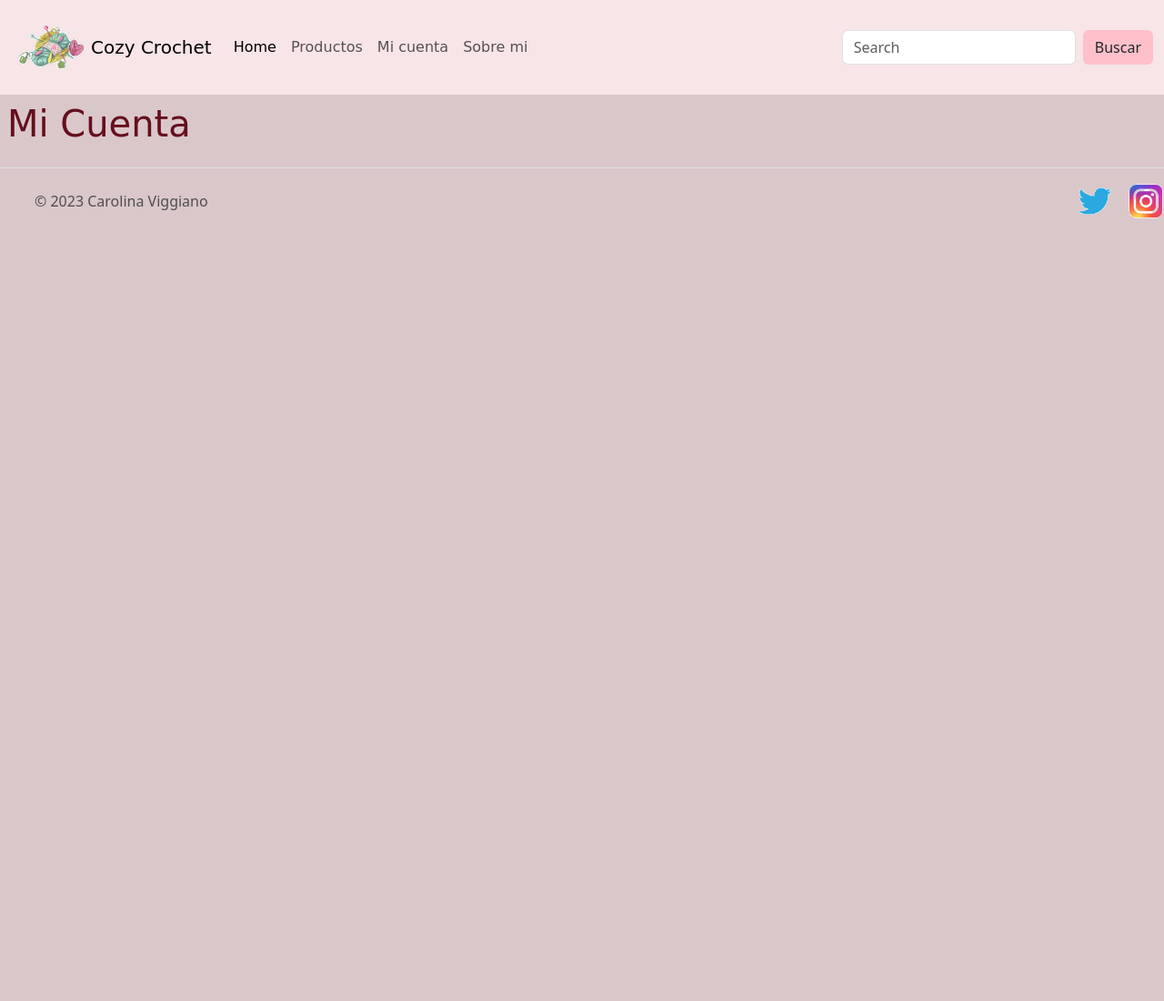
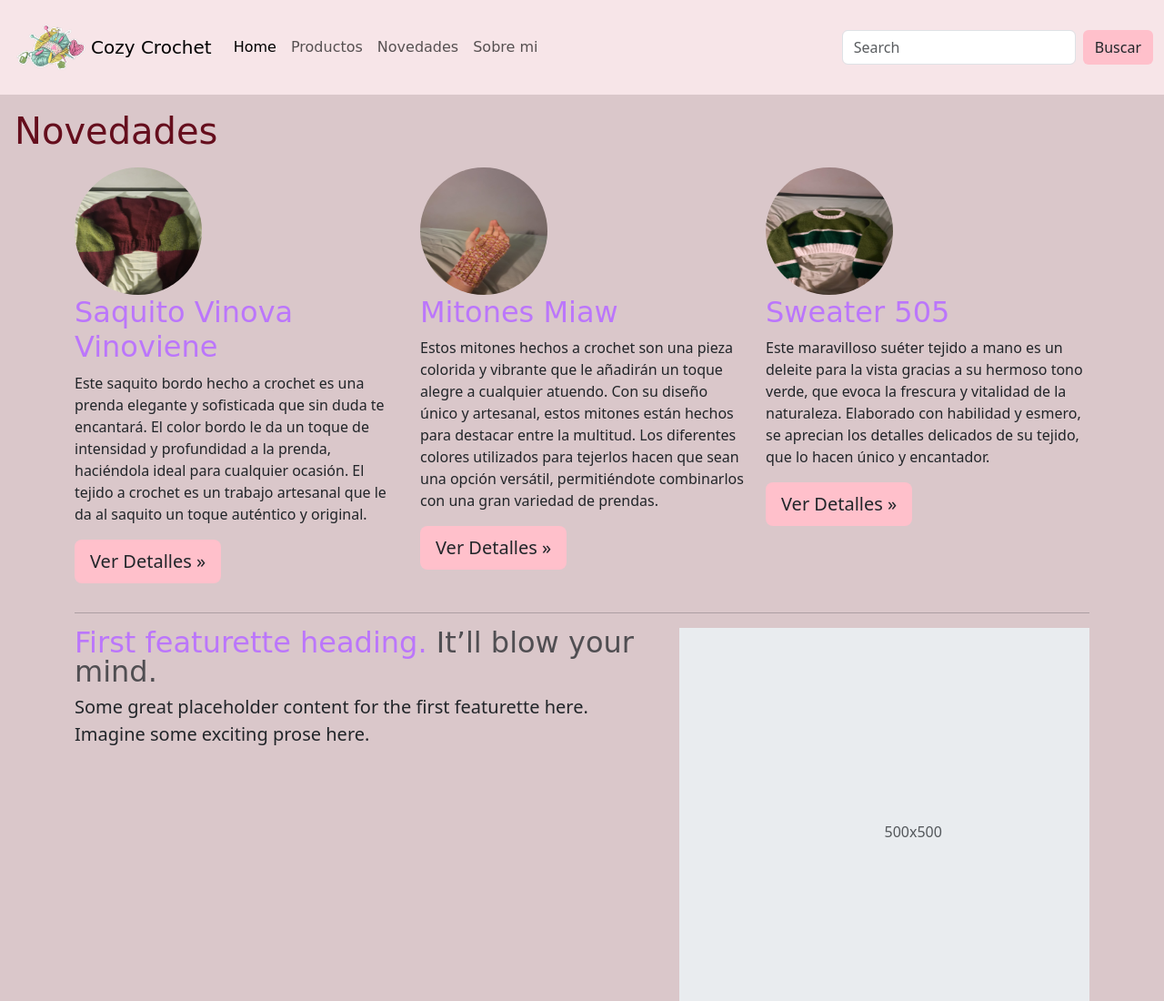
Before and after one commit to caroviggiano/codigo1, a plain HTML site: page pages/cuenta.html in a window 1280 px wide. Shown: the top 1100 px of the page at 91% size. Before the commit the page ends 800 px from the top, so only its background shows below. Drawn offline with nearby package versions, Linux system fonts and the light colour scheme.

Commit message:
añado Novedades 1

```diff
--- a/pages/cuenta.html
+++ b/pages/cuenta.html
@@ -35,7 +35,7 @@
 
 
                         <li class="nav-item">
-                            <a class="nav-link" href="../pages/cuenta.html"> Mi cuenta </a>
+                            <a class="nav-link" href="../pages/cuenta.html"> Novedades </a>
                         </li>
 
                         <li class="nav-item">
@@ -52,7 +52,80 @@
             </div>
         </nav>
     </header>
-    <h1 class="m-2">Mi Cuenta</h1>
+    <h1 class="m-3">Novedades </h1>
+
+
+    <div class="container marketing">
+
+
+        <div class="row">
+          <div class="col-lg-4">
+           <img class="bd-placeholder-img rounded-circle" preserveAspectRatio="xMidYMid slice" width="140" height="140" src="../imagenes/producto-3.jpeg" alt="">
+            <h2 class="fw-normal">Saquito Vinova Vinoviene</h2>
+            <p>Este saquito bordo hecho a crochet es una prenda elegante y sofisticada que sin duda te encantará. El color bordo le da un toque de intensidad y profundidad a la prenda, haciéndola ideal para cualquier ocasión. El tejido a crochet es un trabajo artesanal que le da al saquito un toque auténtico y original.</p>
+            <p><a class="btn button-style btn-lg" href="../pages/productos.html">Ver Detalles »</a></p>
+          </div>
+          <div class="col-lg-4">
+            <img class="bd-placeholder-img rounded-circle" preserveAspectRatio="xMidYMid slice" width="140" height="140" src="../imagenes/producto-6.jpeg" alt="">
+            <h2 class="fw-normal">Mitones Miaw</h2>
+            <p>Estos mitones hechos a crochet son una pieza colorida y vibrante que le añadirán un toque alegre a cualquier atuendo. Con su diseño único y artesanal, estos mitones están hechos para destacar entre la multitud. Los diferentes colores utilizados para tejerlos hacen que sean una opción versátil, permitiéndote combinarlos con una gran variedad de prendas. </p>
+            <p><a class="btn button-style btn-lg " href="../pages/productos.html">Ver Detalles »</a></p>
+          </div>
+          <div class="col-lg-4">
+            <img class="bd-placeholder-img rounded-circle" preserveAspectRatio="xMidYMid slice" width="140" height="140" src="../imagenes/producto-4.jpeg" alt="">
+            <h2 class="fw-normal">Sweater 505</h2>
+            <p>Este maravilloso suéter tejido a mano es un deleite para la vista gracias a su hermoso tono verde, que evoca la frescura y vitalidad de la naturaleza. Elaborado con habilidad y esmero, se aprecian los detalles delicados de su tejido, que lo hacen único y encantador.</p>
+            <p><a class="btn button-style btn-lg " href="../pages/productos.html">Ver Detalles »</a></p>
+          </div>
+        </div>
+
+
+
+
+        <hr class="featurette-divider">
+
+        <div class="row featurette">
+          <div class="col-md-7">
+            <h2 class="featurette-heading fw-normal lh-1">First featurette heading. <span class="text-body-secondary">It’ll blow your mind.</span></h2>
+            <p class="lead">Some great placeholder content for the first featurette here. Imagine some exciting prose here.</p>
+          </div>
+          <div class="col-md-5">
+            <svg class="bd-placeholder-img bd-placeholder-img-lg featurette-image img-fluid mx-auto" width="500" height="500" xmlns="http://www.w3.org/2000/svg" role="img" aria-label="Placeholder: 500x500" preserveAspectRatio="xMidYMid slice" focusable="false"><title>Placeholder</title><rect width="100%" height="100%" fill="var(--bs-secondary-bg)"></rect><text x="50%" y="50%" fill="var(--bs-secondary-color)" dy=".3em">500x500</text></svg>
+          </div>
+        </div>
+
+        <hr class="featurette-divider">
+
+        <div class="row featurette">
+          <div class="col-md-7 order-md-2">
+            <h2 class="featurette-heading fw-normal lh-1">Oh yeah, it’s that good. <span class="text-body-secondary">See for yourself.</span></h2>
+            <p class="lead">Another featurette? Of course. More placeholder content here to give you an idea of how this layout would work with some actual real-world content in place.</p>
+          </div>
+          <div class="col-md-5 order-md-1">
+            <svg class="bd-placeholder-img bd-placeholder-img-lg featurette-image img-fluid mx-auto" width="500" height="500" xmlns="http://www.w3.org/2000/svg" role="img" aria-label="Placeholder: 500x500" preserveAspectRatio="xMidYMid slice" focusable="false"><title>Placeholder</title><rect width="100%" height="100%" fill="var(--bs-secondary-bg)"></rect><text x="50%" y="50%" fill="var(--bs-secondary-color)" dy=".3em">500x500</text></svg>
+          </div>
+        </div>
+
+        <hr class="featurette-divider">
+
+        <div class="row featurette">
+          <div class="col-md-7">
+            <h2 class="featurette-heading fw-normal lh-1">And lastly, this one. <span class="text-body-secondary">Checkmate.</span></h2>
+            <p class="lead">And yes, this is the last block of representative placeholder content. Again, not really intended to be actually read, simply here to give you a better view of what this would look like with some actual content. Your content.</p>
+          </div>
+          <div class="col-md-5">
+            <svg class="bd-placeholder-img bd-placeholder-img-lg featurette-image img-fluid mx-auto" width="500" height="500" xmlns="http://www.w3.org/2000/svg" role="img" aria-label="Placeholder: 500x500" preserveAspectRatio="xMidYMid slice" focusable="false"><title>Placeholder</title><rect width="100%" height="100%" fill="var(--bs-secondary-bg)"></rect><text x="50%" y="50%" fill="var(--bs-secondary-color)" dy=".3em">500x500</text></svg>
+          </div>
+        </div>
+
+        <hr class="featurette-divider">
+
+
+      </div>
+
+
+
+
 
     <footer class="d-flex flex-wrap justify-content-between align-items-center py-3 my-4 border-top">
         <div class="col-md-4 d-flex align-items-center">
```
Also changed, not shown: index.html (+4 -4 lines), pages/productos.html (+1 -1 lines), pages/sobremi.html (+1 -1 lines).
